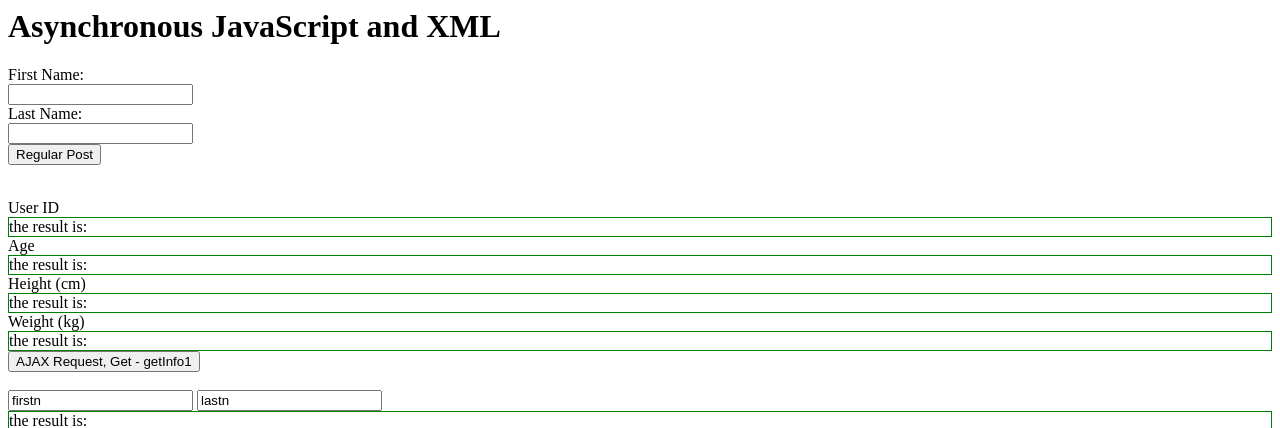
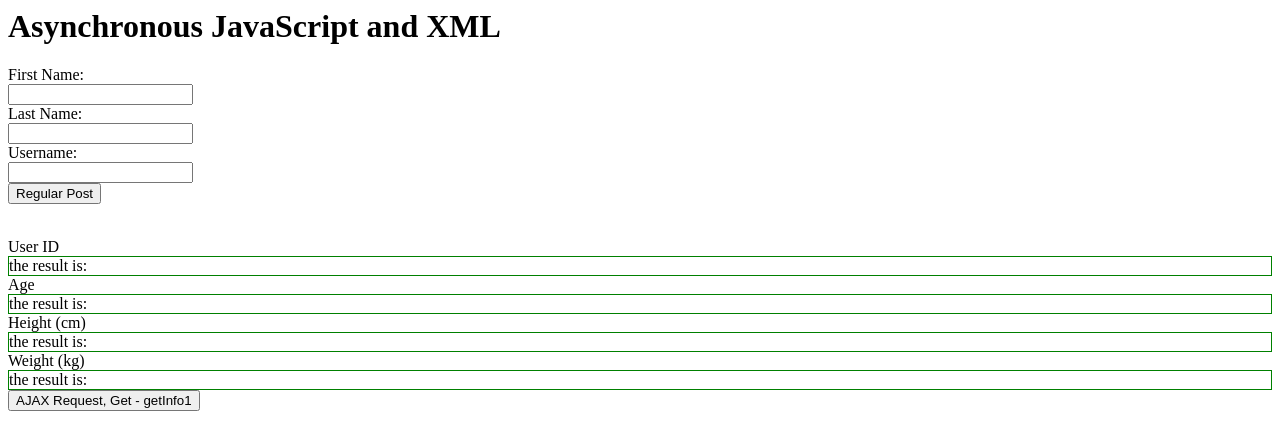
Before and after one commit to yinanericxue/AJAX, a Flask app: page / in a window 1280 px wide. Shown: the top 428 px of the page. Run offline with Flask 2, Linux system fonts and the light colour scheme.

Commit message:
Update main.html

```diff
--- a/templates/main.html
+++ b/templates/main.html
@@ -76,6 +76,8 @@ function showResult2()
 <input type="text" name="first_name" value=""> <BR>
 <l>Last Name: </l> <BR>
 <input type="text" name="last_name" value=""> <BR>
+<l>Username: </l> <BR>
+<input type="text" name="Username" value=""> <BR>
 <input type="submit" value="Regular Post"> <BR>
 </form>
 <BR>
```
